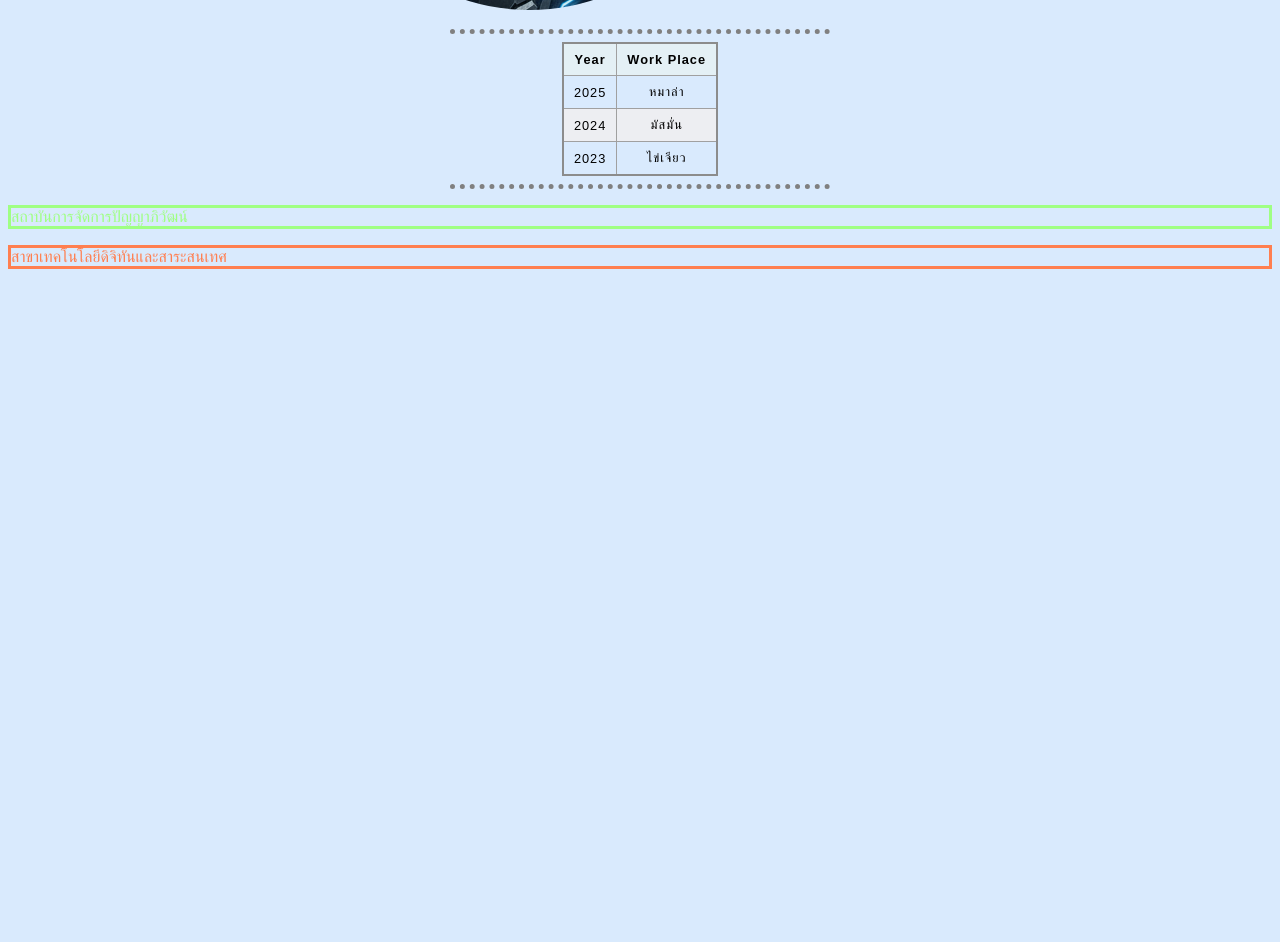
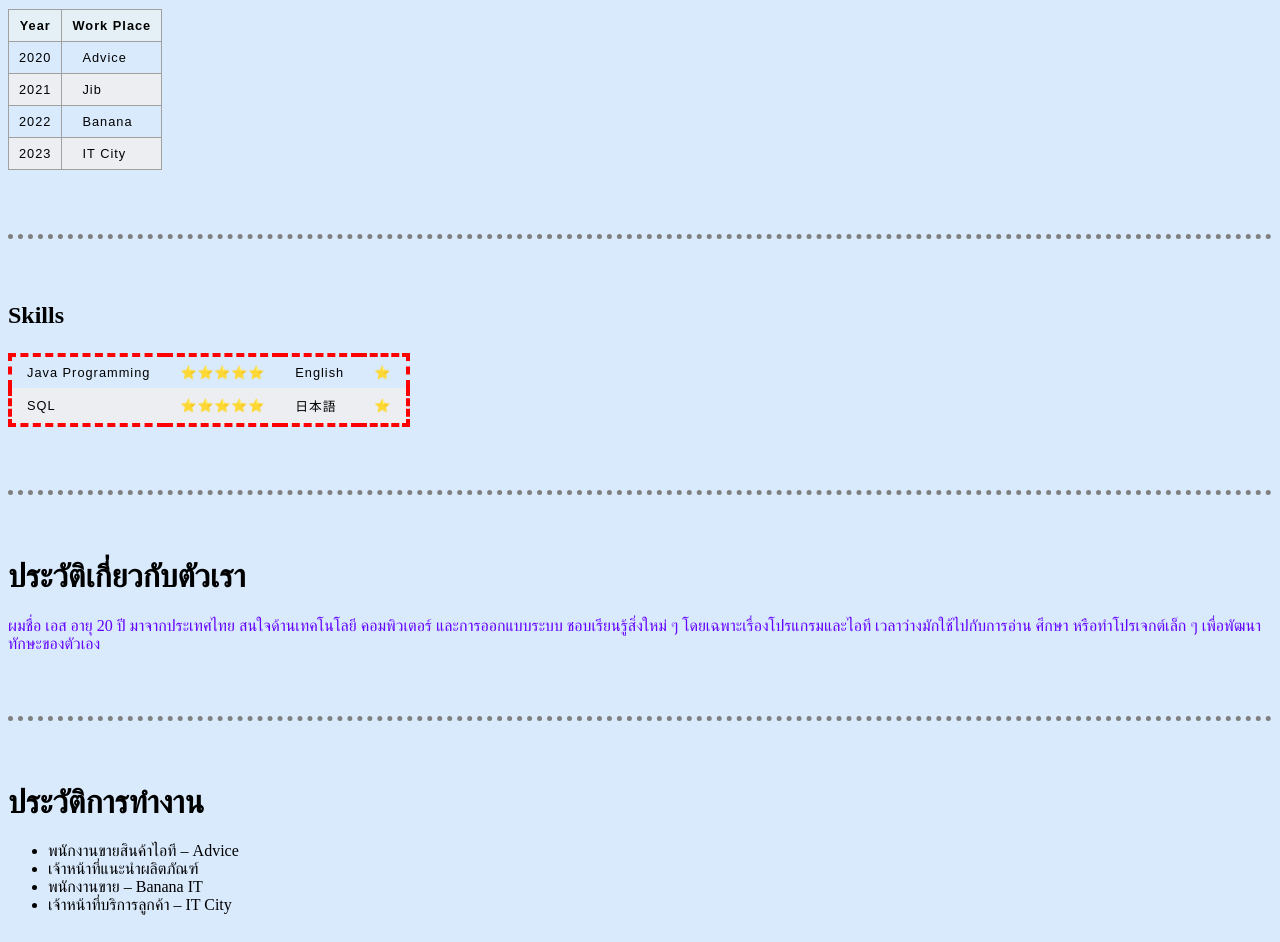
Before and after one commit to S-Gyver/My-Page-v2, a plain HTML site: page index.html in a window 1280 px wide. Shown: the part 426-1368 px from the top of the page. Before the commit the page ends 800 px from the top, so only its background shows below. Drawn offline with Linux system fonts and the light colour scheme.

Commit message:
update something

```diff
--- a/index.html
+++ b/index.html
@@ -11,9 +11,9 @@
 
 <body style="background-color:#d9eafd;">
 
-    <table style="border:none;">
+    <table class="TT">
         <tr>
-            <td style="border:none;"><img src="Pro.png" alt="SD" /></td>
+            <td style="border:none;"><img src="Pro.png" alt="SD" width="200" height="200"/></td>
             <td style="border:none;">
                 <h1>Atip Deeniwet</h1>
                 <br><em>สาขาเทคโนโลยีดิจิทันและสาระสนเทศ</em>
@@ -25,7 +25,9 @@
 
     <hr />
 
-    <table>
+    <p><h1>ประสบการณ์การทํางาน</h1></p>
+
+    <table class="TTT">
         <thead>
             <tr>
                 <th>
@@ -37,24 +39,66 @@
             </tr>
         </thead>
         <tr>
-            <td>2025</td>
-            <td>หมาล่า</td>
+            <td>2020</td>
+            <td>Advice</td>
         </tr>
         <tr>
-            <td>2024</td>
-            <td>มัสมั่น</td>
+            <td>2021</td>
+            <td>Jib</td>
+        </tr>
+        <tr>
+            <td>2022</td>
+            <td>Banana</td>
         </tr>
         <tr>
             <td>2023</td>
-            <td>ไข่เจียว</td>
+            <td>IT City</td>
         </tr>
     </table>
 
     <hr />
 
-    <p class="pim">สถาบันการจัดการปัญญาภิวัฒน์</p>
-    <p class="dit">สาขาเทคโนโลยีดิจิทันและสาระสนเทศ</p>
+    <h2>Skills</h2>
 
+  <table class="TTTT">
+    <tr>
+      <td>Java Programming</td>
+      <td>⭐⭐⭐⭐⭐</td>
+      <td>English</td>
+      <td>⭐</td>
+    </tr>
+    <tr>
+      <td>SQL</td>
+      <td>⭐⭐⭐⭐⭐</td>
+      <td>日本語</td>
+      <td>⭐</td>
+    </tr>
+  </table>
+
+  <hr />
+
+<p><h1>ประวัติเกี่ยวกับตัวเรา</h1></p>
+<p>ผมชื่อ เอส อายุ 20 ปี มาจากประเทศไทย สนใจด้านเทคโนโลยี คอมพิวเตอร์ และการออกแบบระบบ
+    ชอบเรียนรู้สิ่งใหม่ ๆ โดยเฉพาะเรื่องโปรแกรมและไอที เวลาว่างมักใช้ไปกับการอ่าน ศึกษา
+    หรือทำโปรเจกต์เล็ก ๆ เพื่อพัฒนาทักษะของตัวเอง</p>
+
+   <hr />
+
+    <h1>ประวัติการทำงาน</h1>
+                <ul>
+                    <li>พนักงานขายสินค้าไอที – Advice </li>
+                    <li>เจ้าหน้าที่แนะนำผลิตภัณฑ์</li>
+                    <li>พนักงานขาย – Banana IT</li>
+                    <li>เจ้าหน้าที่บริการลูกค้า – IT City</li>
+                </ul>
+
+   <hr />
+
+   <h1>ติดต่อได้ที่</h1>
+                <ul>
+                    <li><a href="contact.html" target="_blank">ติดต่อเรา </a></li>
+                    <li><a href="https://github.com/S-Gyver" target="_blank">Github</a></li>
+                </ul>
 
 </body>
 </html>
--- a/styles.css
+++ b/styles.css
@@ -5,6 +5,48 @@ table {
     font-size: 0.8rem;
     letter-spacing: 1px;
     margin : auto;
+}
+
+.TT {
+  border : none;
+  margin-top: 24px;
+  margin-left: 0;
+  border-collapse: collapse;
+}
+
+.TT td:nth-child(2) {
+  padding-left: 50px;
+  text-align: left;
+
+}
+
+.TTT {
+  border : none;
+  margin-top: 24px;
+  margin-left: 0;
+  border-collapse: collapse;
+}
+
+.TTT td:nth-child(2) {
+  padding-left: 20px;
+  text-align: left;
+
+}
+
+.TTTT {
+  border-style: dashed  dashed dashed dashed ;
+  border: 4px dashed red;
+  padding: 10px 20px;
+  margin-top: 24px;
+  margin-left: 0;
+  border-collapse: collapse;
+  border-radius: 100px;
+}
+
+.TTTT th,
+.TTTT td {
+  border: none;              /* ❗ ลบเส้นด้านใน */
+  padding: 8px 15px;
 }
 
 caption {
@@ -24,10 +66,6 @@ td {
     padding: 8px 10px;
 }
 
-    td:last-of-type {
-        text-align: center;
-    }
-
 tbody > tr:nth-of-type(even) {
     background-color: rgb(237 238 242);
 }
@@ -41,11 +79,8 @@ tfoot td {
 }
 
 p{
-    color : coral;
-    border : solid;
-}
-.pim{
-    color:rgb(159, 255, 131);
+    color : rgb(98, 0, 255);
+    border : none;
 }
 
 img {
@@ -54,10 +89,12 @@ img {
 body{
     background-color : aquamarine;
 }
+
 hr {
-/*    background-color: white;*/
+    margin-top: 5% ;
+    margin-bottom: 5% ;
     border-style: dotted none none none;
-    width: 30%;
+    width: 100%;
     border-color: grey;
     border-width: 5px;
 }
```
Also changed, not shown: contact.html (added, +45 -0 lines), Pro1.png (added), tiktok.gif (added).
